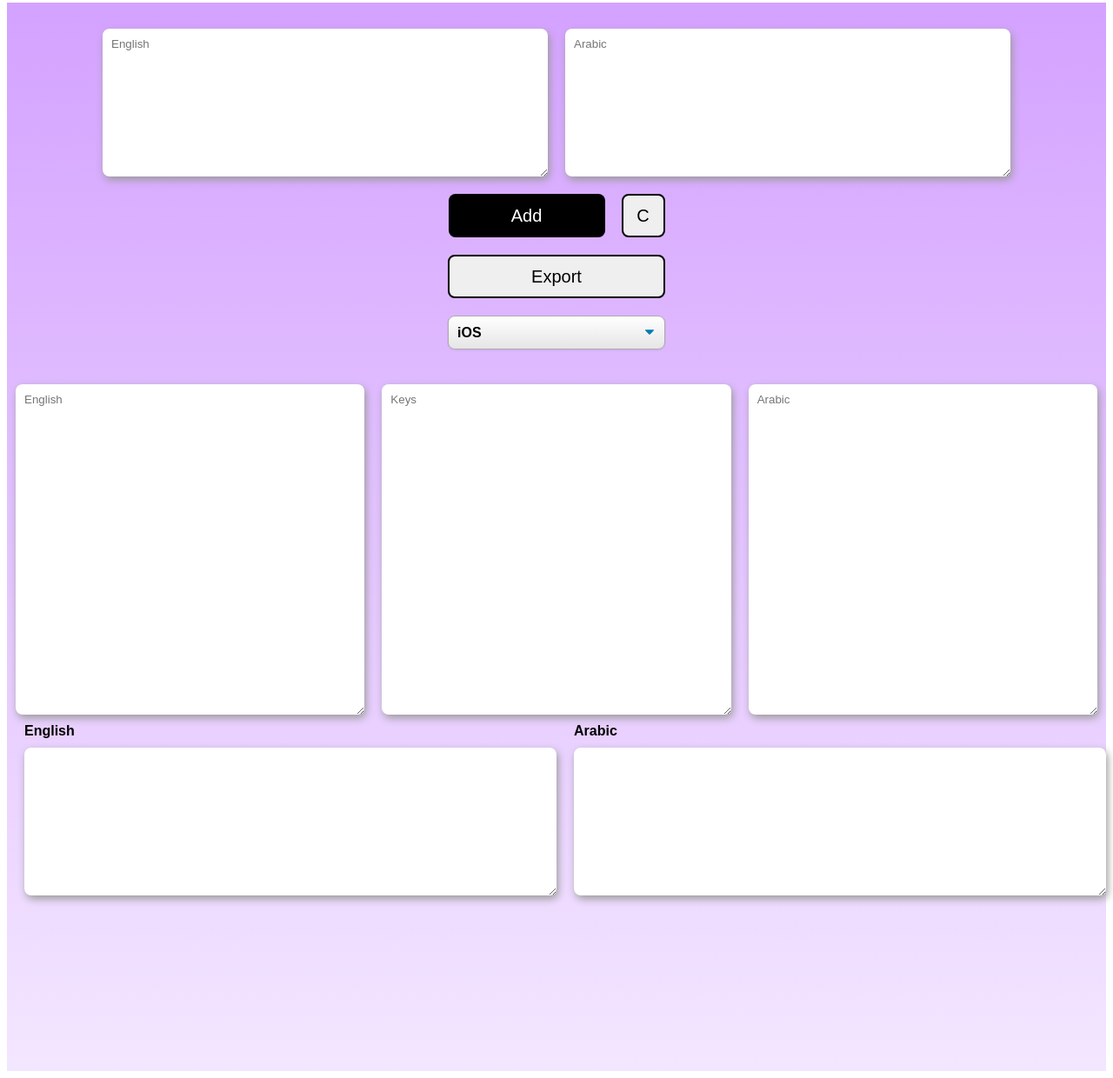
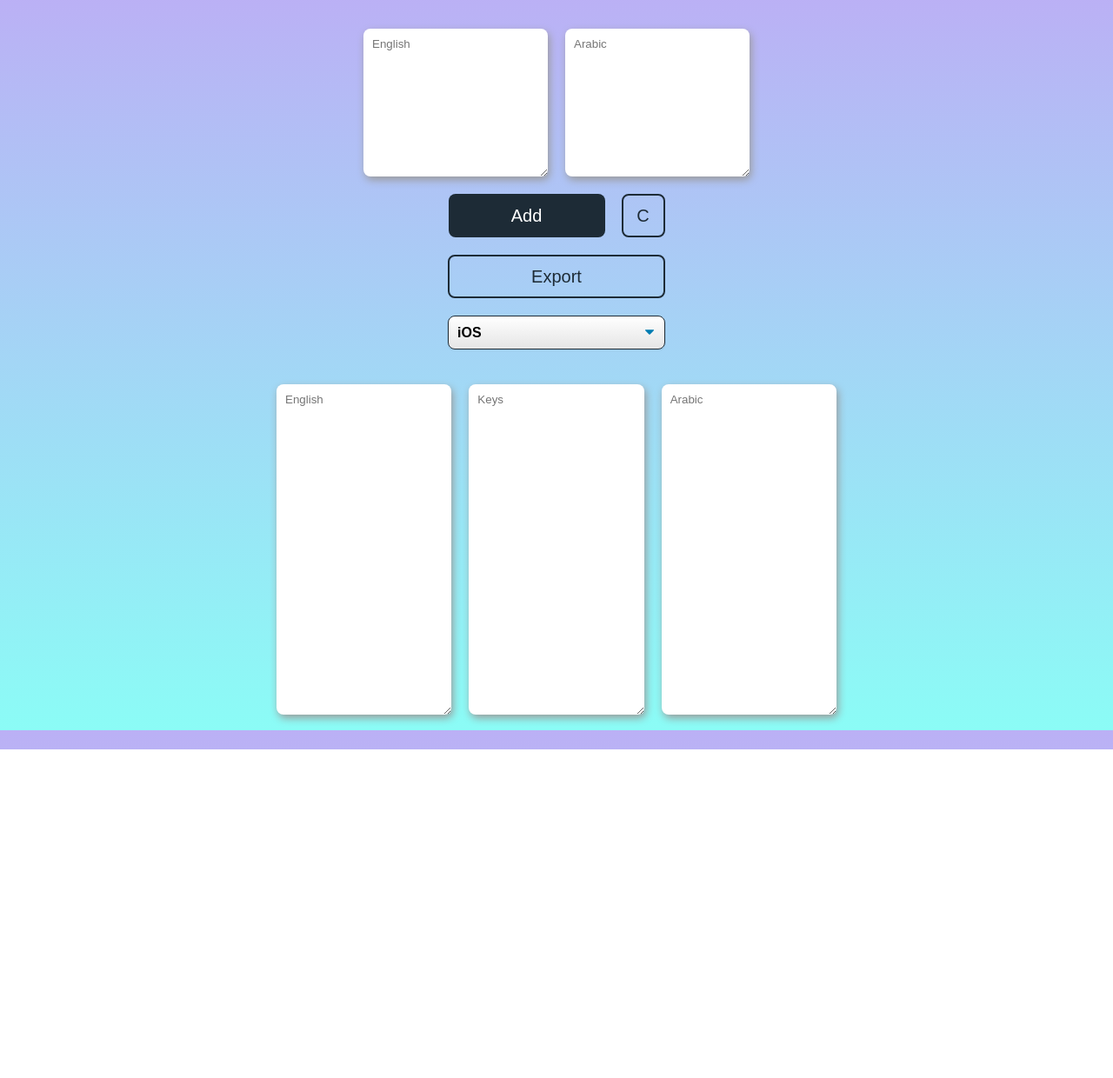
Before and after one commit to sof9816/localization_tool, a plain HTML site: page index.html in a window 1280 px wide. Shown: the part 5-1245 px from the top of the page at 87% size. After the commit the page ends 867 px from the top, so only its background shows below. Drawn offline with Linux system fonts and the light colour scheme.

Commit message:
Done: style changes

```diff
--- a/index.html
+++ b/index.html
@@ -28,7 +28,6 @@
         </div>
         <div>
           <input id="addInput" type="submit" value="Add" class="corners1" />
-
           <input id="clearInput" type="submit" value="C" class="corners2" />
         </div>
         <div>
@@ -71,17 +70,12 @@
       </div>
 
       <div id="localize">
-        <div>
-          <label for="LocalizeEn">English</label>
         <textarea
           name="LocalizeEn"
           id="LocalizeEn"
           cols="30"
           rows="10"
         ></textarea>
-        </div>
-        <div>
-          <label for="LocalizeAr">Arabic</label>
         <textarea
           name="LocalizeAr"
           id="LocalizeAr"
@@ -90,7 +84,6 @@
         ></textarea>
       </div>
     </div>
-    </div>
     <script src="script.js"></script>
   </body>
 </html>
--- a/script.js
+++ b/script.js
@@ -19,6 +19,10 @@ function clear() {
   document.getElementById("English").value = "";
   document.getElementById("Keys").value = "";
   document.getElementById("Arabic").value = "";
+  document.getElementById("LocalizeEn").value = "";
+  document.getElementById("LocalizeAr").value = "";
+  document.getElementById("localize").style.height = "0";
+  document.getElementById("localize").style.opacity = "0";
 }
 
 function exportFun() {
@@ -65,6 +69,8 @@ function exportFun() {
       document.getElementById("LocalizeAr").value = webArString;
       break;
   }
+  document.getElementById("localize").style.height = "400px";
+  document.getElementById("localize").style.opacity = "1";
 }
 //
 function copyToClipboard(id) {
--- a/style.css
+++ b/style.css
@@ -1,10 +1,10 @@
 body {
+  background-image: linear-gradient(#bbb0f5, #8bfcf6);
   padding: 0;
 }
 #body {
-  background-image: linear-gradient(#d4a2ff, #f3e6ff);
   height: 100%;
-  margin: 0px;
+  margin: 0px 300px;
   align-items: center;
 }
 #form {
@@ -31,9 +31,7 @@ textarea {
   width: 100%;
   border-radius: 8px;
 }
-#localize textarea {
-  margin: 10px 0px !important;
-}
+
 #form input {
   margin: 10px;
   width: 250px;
@@ -58,38 +56,32 @@ textarea {
   flex-direction: row;
   justify-content: space-between;
   align-items: stretch;
-  height: 400px;
+  height: 0;
   max-height: 570px;
+  opacity: 0;
 }
-label {
-  font-size: 16px;
-  font-family: Arial, Helvetica, sans-serif !important;
-  font-weight: 700;
-}
-#localize div {
-  width: 100%;
-  margin: 0px 20px;
-}
+
 .corners1 {
-  background: black;
-  border: 1px black;
+  background: #1D2B36;
+  border: 1px #1D2B36;
   width: 180px !important;
   margin: 10px 5px 10px 10px !important;
 }
 
 .corners2 {
-  border: 2px solid black;
-  color: black !important;
+  border: 2px solid #1D2B36;
+  color: #1D2B36 !important;
+  background: transparent;
 }
 
 .corners1:hover {
-  background: #c182f8;
-  border: 1px #c182f8;
+  border: 2px solid white;
+  color: white !important;
 }
 
 .corners2:hover {
-  border: 2px solid #c182f8;
-  color: #c182f8 !important;
+  border: 2px solid white;
+  color: white !important;
 }
 
 #clearInput {
@@ -97,6 +89,7 @@ label {
   height: 50px !important;
   margin: 10px 10px 5px 10px !important;
 }
+
 .select-css {
   display: block;
   font-size: 16px;
@@ -106,7 +99,7 @@ label {
   width: 250px;
   box-sizing: border-box;
   margin: 10px;
-  border: 1px solid #aaa;
+  border: 1px solid #1D2B36;
   box-shadow: 0 1px 0 1px rgba(0, 0, 0, 0.04);
   border-radius: 0.5em;
   -moz-appearance: none;
@@ -123,13 +116,13 @@ label {
   display: none;
 }
 .select-css:hover {
-  border-color: #888;
+  border-color: #1D2B36;
 }
 .select-css:focus {
-  border-color: #aaa;
+  border-color: #1D2B36;
   box-shadow: 0 0 1px 3px rgba(59, 153, 252, 0.7);
   box-shadow: 0 0 0 3px -moz-mac-focusring;
-  color: #222;
+  color: #1D2B36;
   outline: none;
 }
 .select-css option {
```
Lines whose indentation alone changed are shown as unchanged.
